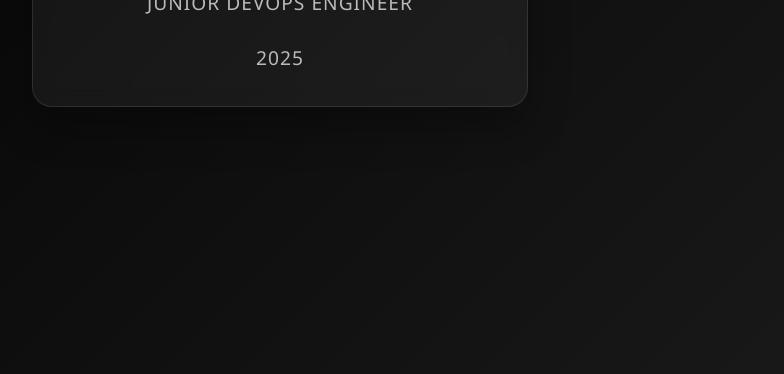
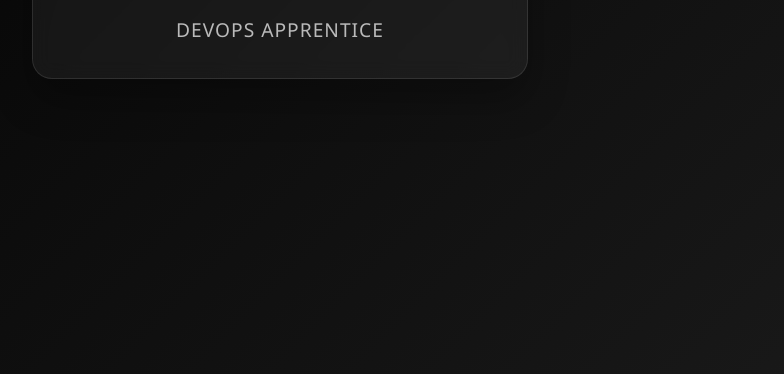
Before and after one commit to orvencasido/proj, a plain HTML site: page index.html in a window 1280 px wide. Shown: the part 426-800 px from the top of the page, without its empty margins (360-1144 px from the left). Drawn offline with Linux system fonts and the light colour scheme.

Commit message:
Pipeline Test

```diff
--- a/index.html
+++ b/index.html
@@ -8,8 +8,7 @@
     <body>
         <div class="container">
             <h1>Orven Casido</h1>
-            <p>Junior DevOps Engineer</p>
-            <p>2025</p>
+            <p>DevOps Apprentice</p>
         </div>
     </body>
 </html>
```
